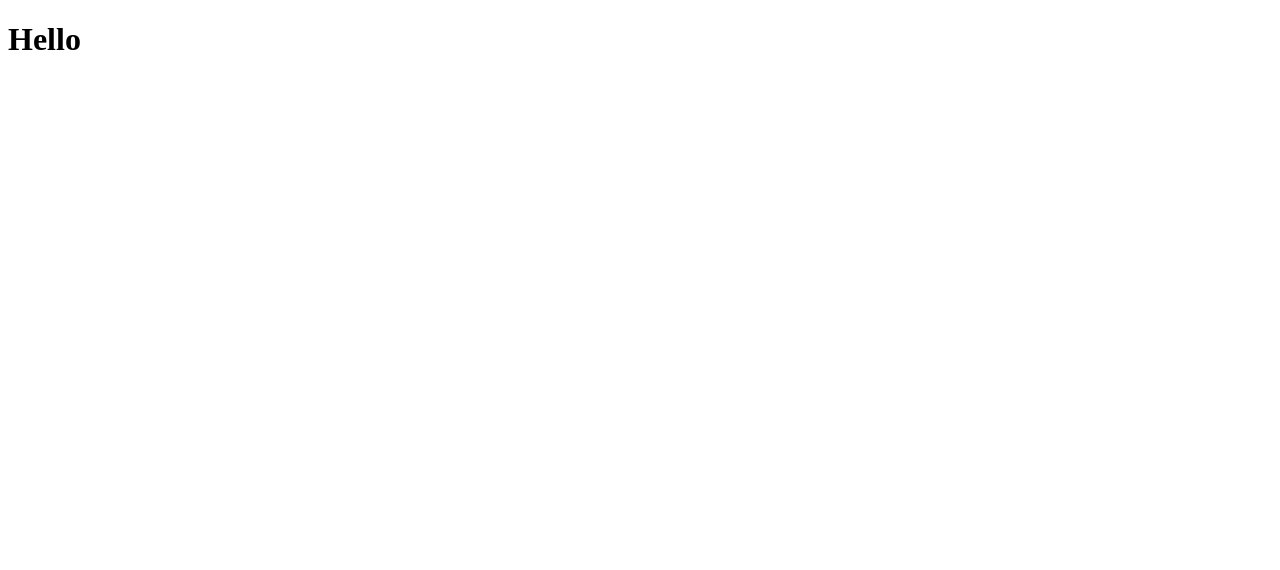
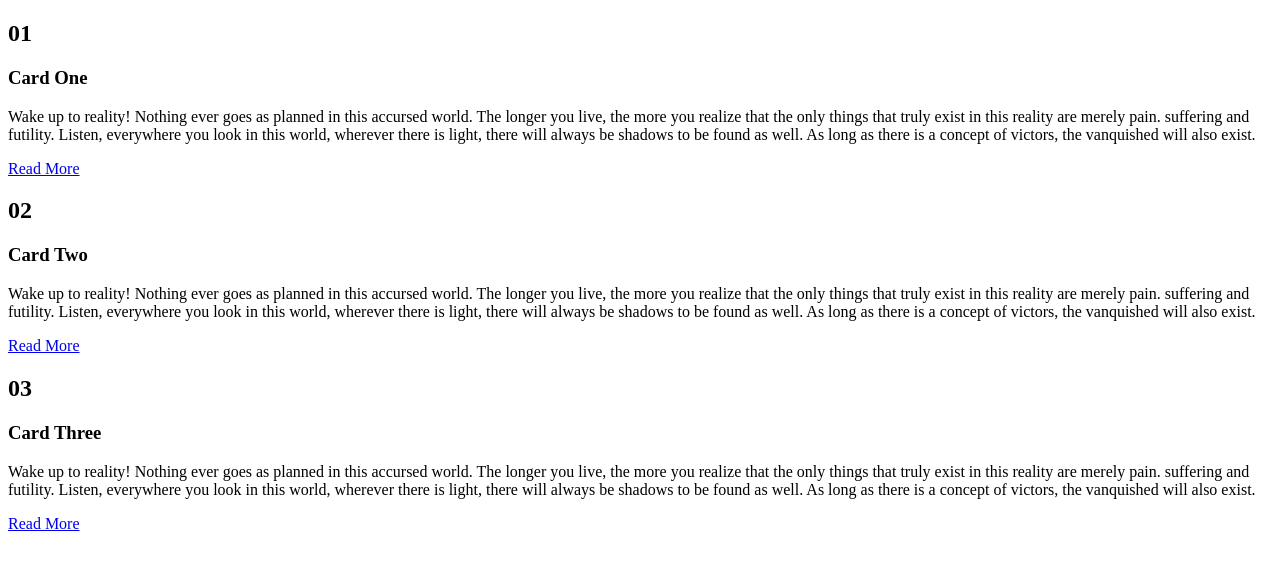
Before and after one commit to owentr1369/html-css-glassmorphism-hover-effects, a plain HTML site: page index.html in a window 1280 px wide. Drawn offline with Linux system fonts and the light colour scheme.

Commit message:
teamplate setup

```diff
--- a/index.html
+++ b/index.html
@@ -8,7 +8,56 @@
     <title>Real Glassmorphism Card Hover Effects</title>
   </head>
   <body>
-    <h1>Hello</h1>
+    <div class="container">
+      <div class="card">
+        <div class="content">
+          <h2>01</h2>
+          <h3>Card One</h3>
+          <p>
+            Wake up to reality! Nothing ever goes as planned in this accursed
+            world. The longer you live, the more you realize that the only
+            things that truly exist in this reality are merely pain. suffering
+            and futility. Listen, everywhere you look in this world, wherever
+            there is light, there will always be shadows to be found as well. As
+            long as there is a concept of victors, the vanquished will also
+            exist.
+          </p>
+          <a href="#">Read More</a>
+        </div>
+      </div>
+      <div class="card">
+        <div class="content">
+          <h2>02</h2>
+          <h3>Card Two</h3>
+          <p>
+            Wake up to reality! Nothing ever goes as planned in this accursed
+            world. The longer you live, the more you realize that the only
+            things that truly exist in this reality are merely pain. suffering
+            and futility. Listen, everywhere you look in this world, wherever
+            there is light, there will always be shadows to be found as well. As
+            long as there is a concept of victors, the vanquished will also
+            exist.
+          </p>
+          <a href="#">Read More</a>
+        </div>
+      </div>
+      <div class="card">
+        <div class="content">
+          <h2>03</h2>
+          <h3>Card Three</h3>
+          <p>
+            Wake up to reality! Nothing ever goes as planned in this accursed
+            world. The longer you live, the more you realize that the only
+            things that truly exist in this reality are merely pain. suffering
+            and futility. Listen, everywhere you look in this world, wherever
+            there is light, there will always be shadows to be found as well. As
+            long as there is a concept of victors, the vanquished will also
+            exist.
+          </p>
+          <a href="#">Read More</a>
+        </div>
+      </div>
+    </div>
   </body>
   <script src="./script.js"></script>
 </html>
```
